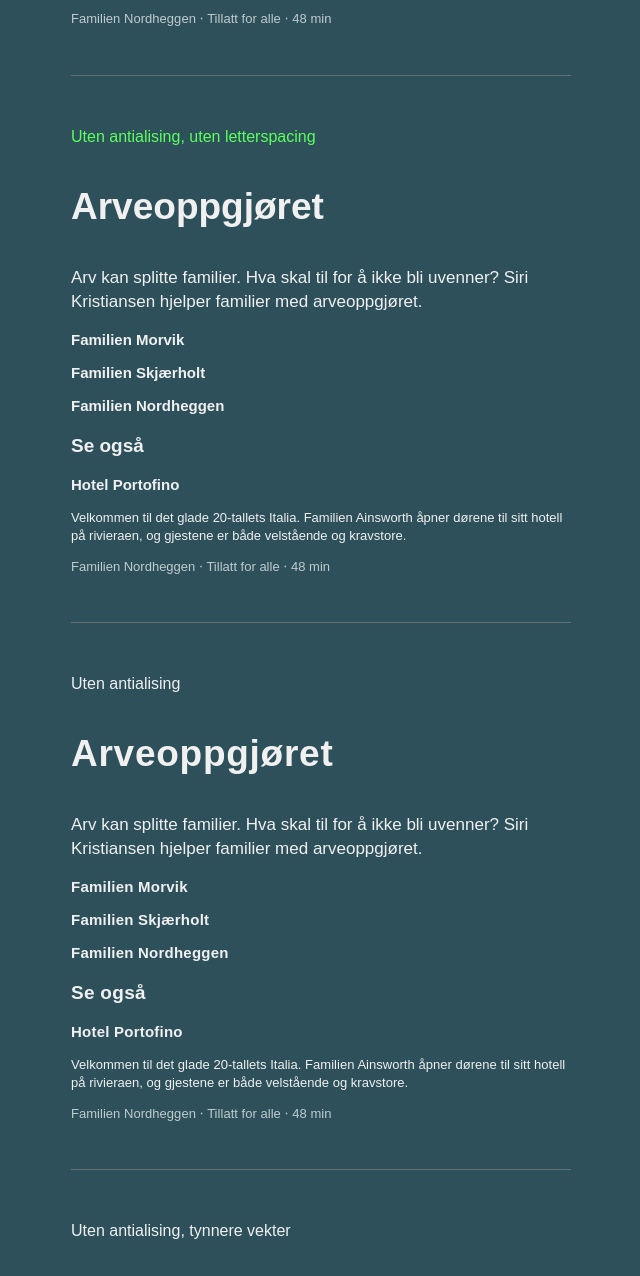
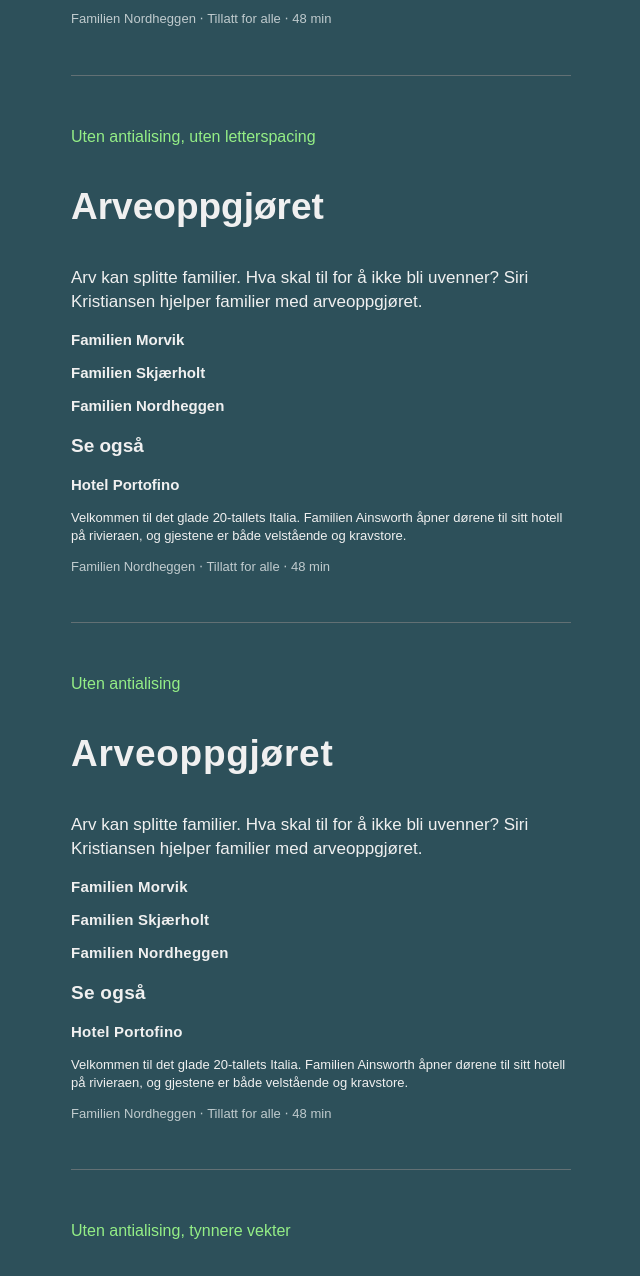
Before and after one commit to Isdoda/NRK-Sans-testing, a plain HTML site: page index.html in a window 1280 px wide. Shown: the part 509-1785 px from the top of the page, without its empty margins (1-641 px from the left). Drawn offline with Linux system fonts and the light colour scheme; a web font is replaced by a local one.

Commit message:
Add files via upload

```diff
--- a/index.html
+++ b/index.html
@@ -144,7 +144,7 @@ letter-spacing: normal;
 </div>
 
     <div class="textbox">
-    <p class="callout whiteMedium30 letterSpacing" style="color: rgb(93, 255, 93);">Uten antialising, uten letterspacing</p>
+    <p class="callout letterSpacing" style="color: #94EE86;">Uten antialising, uten letterspacing</p>
     <p class="largeTitle letterSpacing">Arveoppgjøret</p>
     <p class="body letterSpacing">Arv kan splitte familier. Hva skal til for å ikke bli uvenner? Siri Kristiansen hjelper familier med arveoppgjøret.</p>
     <p class="subhead1 letterSpacing">Familien Morvik</p>
@@ -157,7 +157,7 @@ letter-spacing: normal;
 </div>
 
 <div class="textbox">
-    <p class="callout style="color: rgb(93, 255, 93);">Uten antialising</p>
+    <p class="callout" style="color: #94EE86;">Uten antialising</p>
     <p class="largeTitle">Arveoppgjøret</p>
     <p class="body">Arv kan splitte familier. Hva skal til for å ikke bli uvenner? Siri Kristiansen hjelper familier med arveoppgjøret.</p>
     <p class="subhead1">Familien Morvik</p>
@@ -170,7 +170,7 @@ letter-spacing: normal;
 </div>
 
     <div class="textbox">
-    <p class="callout style="color: rgb(93, 255, 93);" style="font-weight: 360;">Uten antialising, tynnere vekter</p>
+    <p class="callout" style="color: #94EE86;" style="font-weight: 360;">Uten antialising, tynnere vekter</p>
     <p class="largeTitle" style="font-weight: 720;">Arveoppgjøret</p>
     <p class="body" style="font-weight: 360;">Arv kan splitte familier. Hva skal til for å ikke bli uvenner? Siri Kristiansen hjelper familier med arveoppgjøret.</p>
     <p class="subhead1" style="font-weight: 600;">Familien Morvik</p>
```
